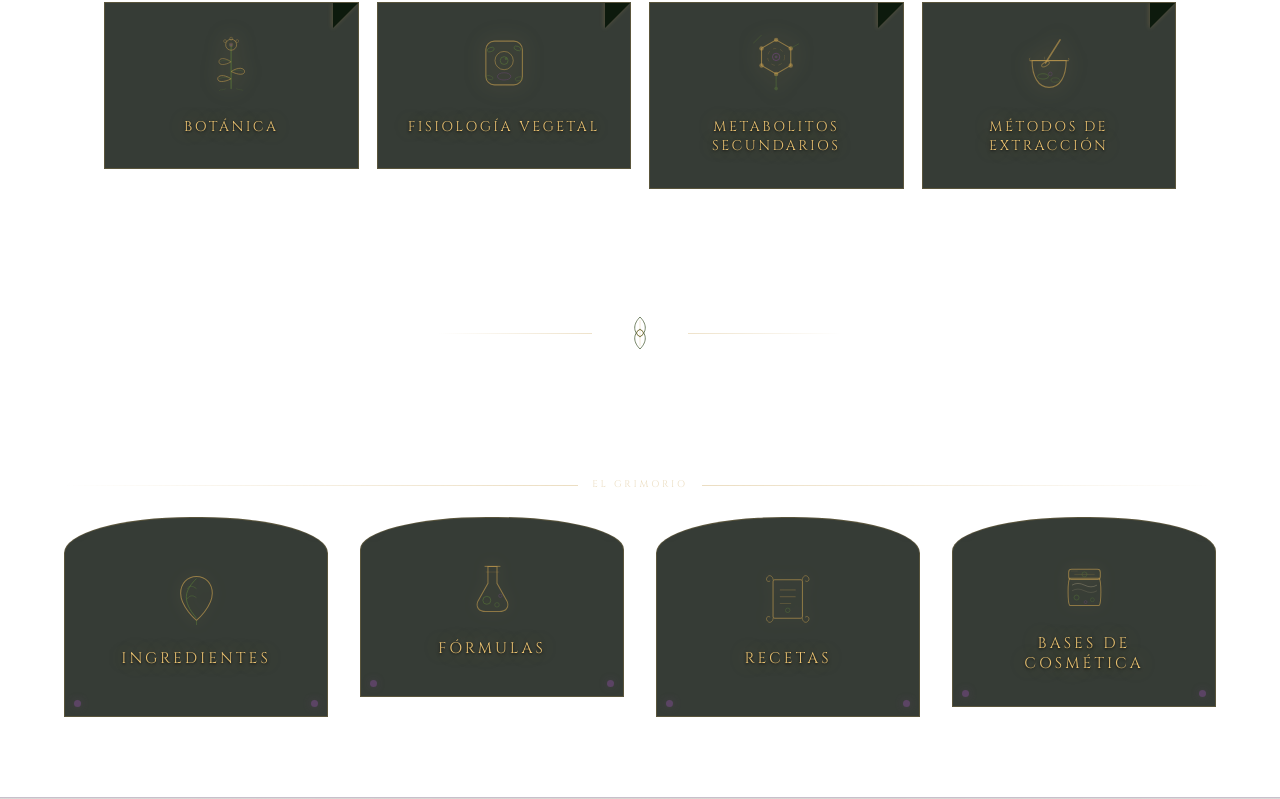
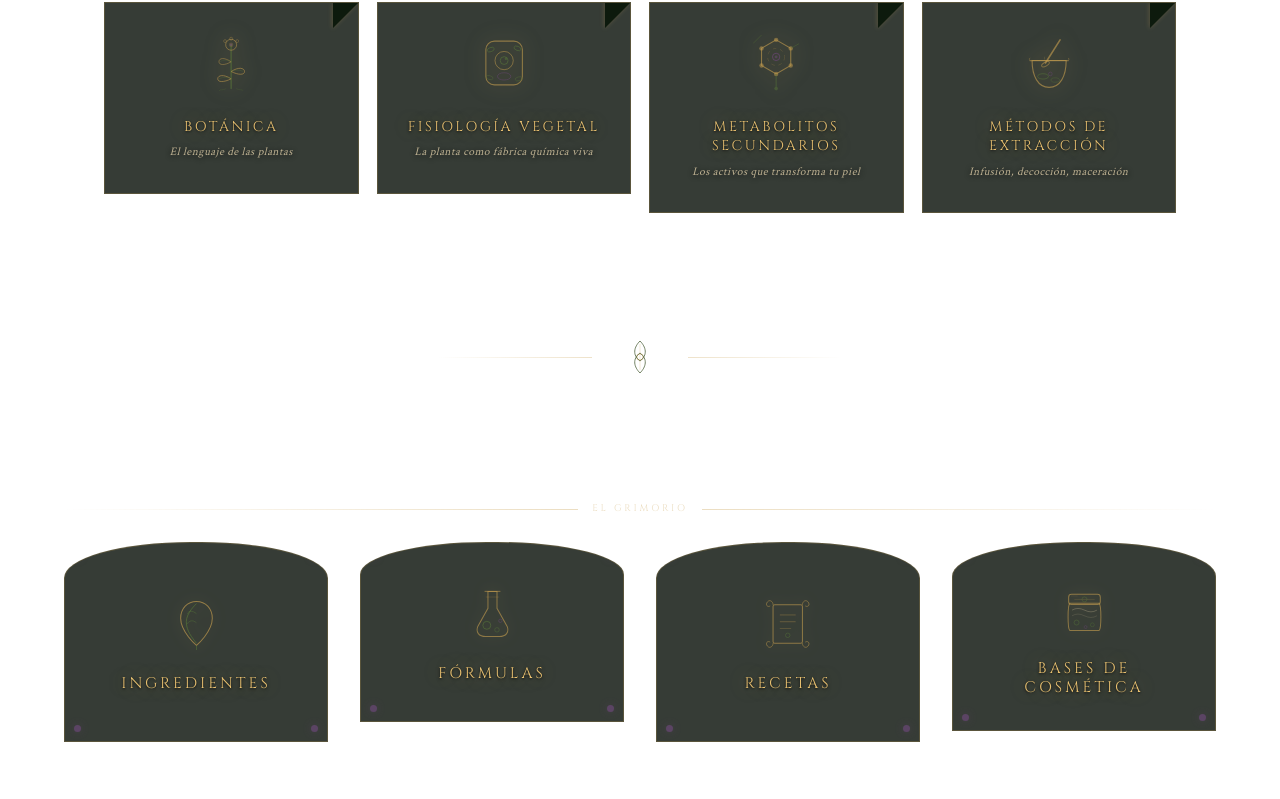
Before and after one commit to camilaaichelegomez/el-floema-agente, a Next.js app: page / in a window 1280 px wide. Shown: the part 2608-3407 px from the top of the page. Built offline with nearby package versions, Linux system fonts and the light colour scheme.

Commit message:
Mostrar subtitulos en las cards de La Biblioteca con sombra para legibilidad
Co-Authored-By: Claude Sonnet 4.6 <noreply@anthropic.com>

```diff
--- a/app/globals.css
+++ b/app/globals.css
@@ -627,6 +627,18 @@ a:hover { color: var(--color-gold-light); }
 .nav-card-subtitle {
   display: none;
 }
+.knowledge-card .nav-card-subtitle {
+  display: block;
+  font-family: var(--font-body);
+  font-style: italic;
+  font-size: 0.72rem;
+  letter-spacing: 0.04em;
+  color: var(--color-cream);
+  opacity: 0.85;
+  margin-top: 0.5rem;
+  line-height: 1.4;
+  text-shadow: 0 1px 6px rgba(0,0,0,0.95);
+}
 
 /* Gem corners (Grimorio cards) */
 .nav-card-gem {
--- a/components/KnowledgeCards.tsx
+++ b/components/KnowledgeCards.tsx
@@ -282,6 +282,7 @@ export function KnowledgeCards() {
                     <Icon />
                   </span>
                   <span className="nav-card-title">{label}</span>
+                  <span className="nav-card-subtitle">{subtitle}</span>
                 </Link>
               ) : (
                 <button
@@ -295,6 +296,7 @@ export function KnowledgeCards() {
                     <Icon />
                   </span>
                   <span className="nav-card-title">{label}</span>
+                  <span className="nav-card-subtitle">{subtitle}</span>
                 </button>
               )}
             </motion.li>
```
